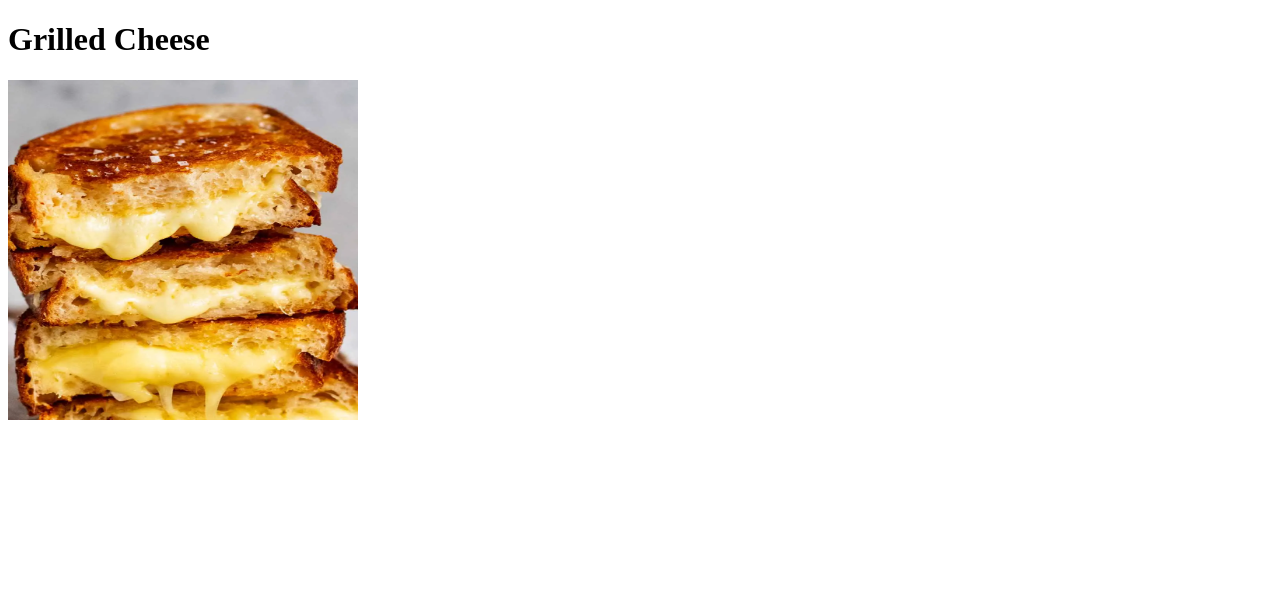
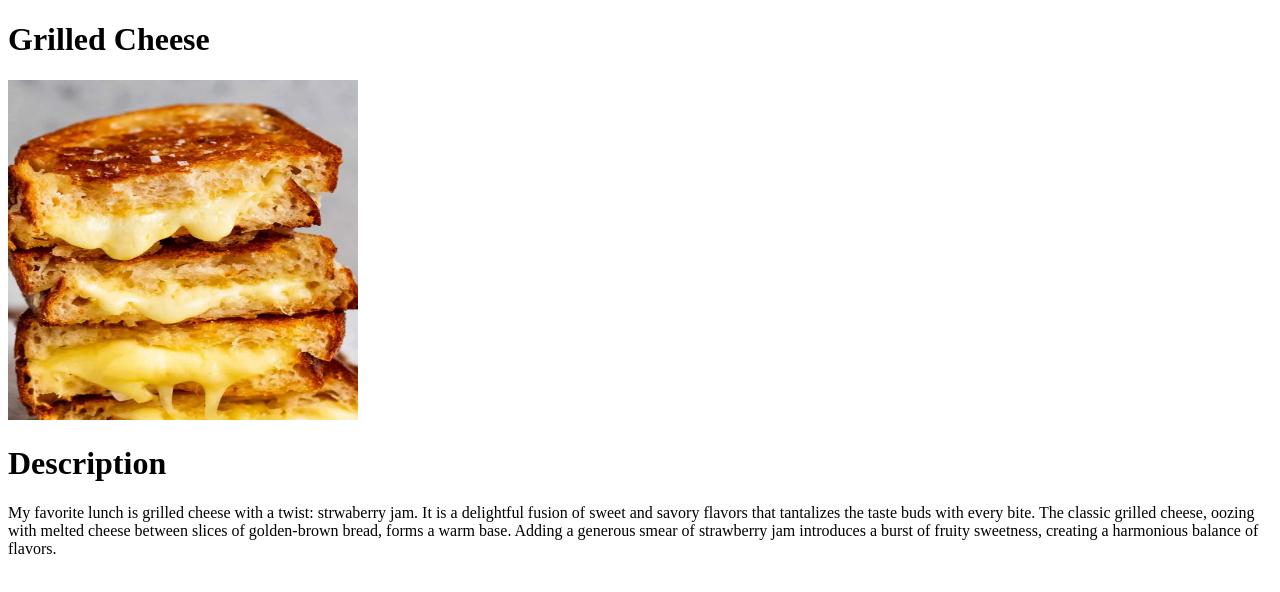
Before and after one commit to honey-senpai58/odin-recipes, a plain HTML site: page recipes/grilled-cheese.html in a window 1280 px wide. Drawn offline with Linux system fonts and the light colour scheme.

Commit message:
Add description for grilled cheese recipe

```diff
--- a/recipes/grilled-cheese.html
+++ b/recipes/grilled-cheese.html
@@ -11,6 +11,10 @@
 
             <img src="../Recipe-Photos/Grilled-Cheese-sandwich-photo-main.webp" height="340" width="350">
 
+            <h1>Description</h1>
+            My favorite lunch is grilled cheese with a twist: strwaberry jam. It is a delightful fusion of sweet and savory flavors that tantalizes the taste buds with every bite. The classic grilled cheese, oozing with melted cheese between slices of golden-brown bread, forms a warm base. Adding a generous smear of strawberry jam introduces a burst of fruity sweetness, creating a harmonious balance of flavors.
+
+
         </body>
     </html>
 </html>
```
